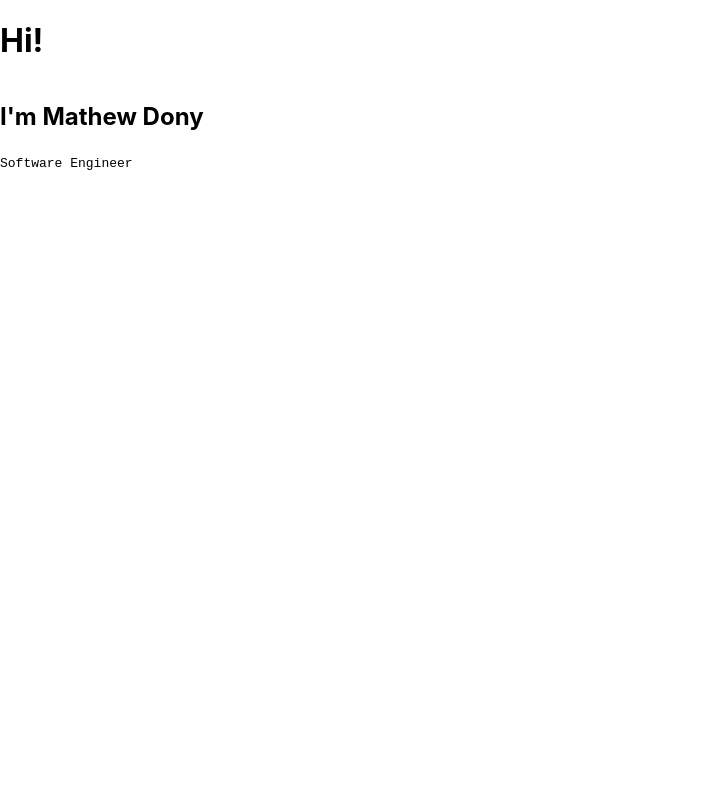
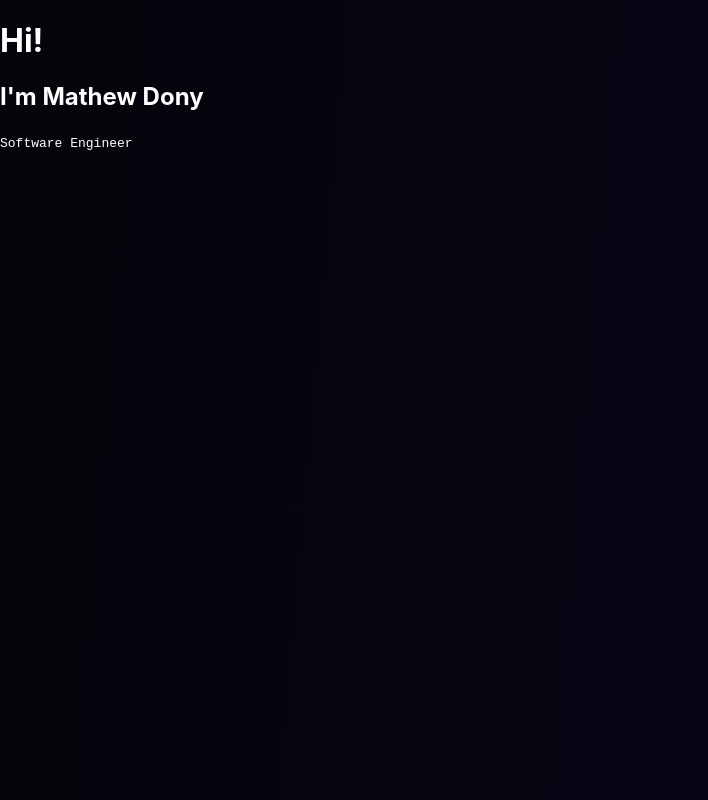
Before and after one commit to mdmathewdc/Mathew-Dony-Portfolio, a Next.js app in the folder mathew-dony-portfolio/: page / in a window 1280 px wide. Shown: the top 800 px of the page, without its empty margins (0-708 px from the left). Built offline with nearby package versions, Linux system fonts and the light colour scheme.

Commit message:
Remove lottie file, add new background

```diff
--- a/mathew-dony-portfolio/components/Contact.jsx
+++ b/mathew-dony-portfolio/components/Contact.jsx
@@ -9,7 +9,6 @@ const Contact = () => {
 
 const ContactContainer = styled.div`
   min-height: 50vh;
-  background-color: red;
 `;
 
 export default Contact;
--- a/mathew-dony-portfolio/components/Hero.jsx
+++ b/mathew-dony-portfolio/components/Hero.jsx
@@ -2,39 +2,10 @@ import React, { useRef } from "react";
 import styled from "styled-components";
 
 const Hero = () => {
-  const ref = useRef(null);
-  React.useEffect(() => {
-    import("@lottiefiles/lottie-player");
-  });
-
-  const HeaderWave = () => {
-    return (
-      <lottie-player
-        src="https://assets4.lottiefiles.com/packages/lf20_pq6sumqc.json"
-        ref={ref}
-        background="transparent"
-        speed="1"
-        loop
-        autoplay
-      ></lottie-player>
-    );
-  };
-
   return (
     <HeroContainer>
-      <HeaderWave />
       <main>
-        <StyledHand>
-          <h1>Hi!</h1>
-          <lottie-player
-            src="https://assets9.lottiefiles.com/packages/lf20_dpohsucu.json"
-            ref={ref}
-            background="transparent"
-            speed="1"
-            loop
-            autoplay
-          ></lottie-player>
-        </StyledHand>
+        <h1>Hi!</h1>
         <h2>I'm Mathew Dony</h2>
         <p>
           <code>Software Engineer</code>
@@ -44,18 +15,9 @@ const Hero = () => {
   );
 };
 
-const StyledHand = styled.div`
-  display: flex;
-  flex-direction: row;
-  align-items: center;
-  lottie-player {
-    width: 50px;
-    height: 50px;
-  }
-`;
-
 const HeroContainer = styled.div`
   min-height: 100vh;
+  color: #fff;
 `;
 
 export default Hero;
--- a/mathew-dony-portfolio/components/Projects.jsx
+++ b/mathew-dony-portfolio/components/Projects.jsx
@@ -9,7 +9,6 @@ const Projects = () => {
 
 const ProjectContainer = styled.div`
   min-height: 100vh;
-  background-color: #b5b5e3;
 `;
 
 export default Projects;
--- a/mathew-dony-portfolio/components/Resume.jsx
+++ b/mathew-dony-portfolio/components/Resume.jsx
@@ -9,7 +9,6 @@ const Resume = () => {
 
 const ResumeContainer = styled.div`
   min-height: 100vh;
-  background-color: #b5b5e3;
 `
 
 export default Resume;
--- a/mathew-dony-portfolio/components/Technologies.jsx
+++ b/mathew-dony-portfolio/components/Technologies.jsx
@@ -9,7 +9,6 @@ const Technologies = () => {
 
 const TechnologyContainer = styled.div`
   min-height: 100vh;
-  background-color: green;
 `;
 
 export default Technologies;
--- a/mathew-dony-portfolio/styles/globals.css
+++ b/mathew-dony-portfolio/styles/globals.css
@@ -4,6 +4,19 @@ body {
   margin: 0;
   font-family: -apple-system, BlinkMacSystemFont, Segoe UI, Roboto, Oxygen,
     Ubuntu, Cantarell, Fira Sans, Droid Sans, Helvetica Neue, sans-serif;
+  background-image: linear-gradient(
+    95deg,
+    hsl(240deg 41% 3%) 0%,
+    hsl(243deg 51% 4%) 25%,
+    hsl(246deg 57% 5%) 45%,
+    hsl(250deg 61% 6%) 59%,
+    hsl(254deg 64% 6%) 69%,
+    hsl(257deg 67% 7%) 77%,
+    hsl(259deg 70% 7%) 84%,
+    hsl(261deg 72% 8%) 89%,
+    hsl(263deg 75% 8%) 95%,
+    hsl(265deg 77% 9%) 100%
+  );
 }
 
 a {
```
